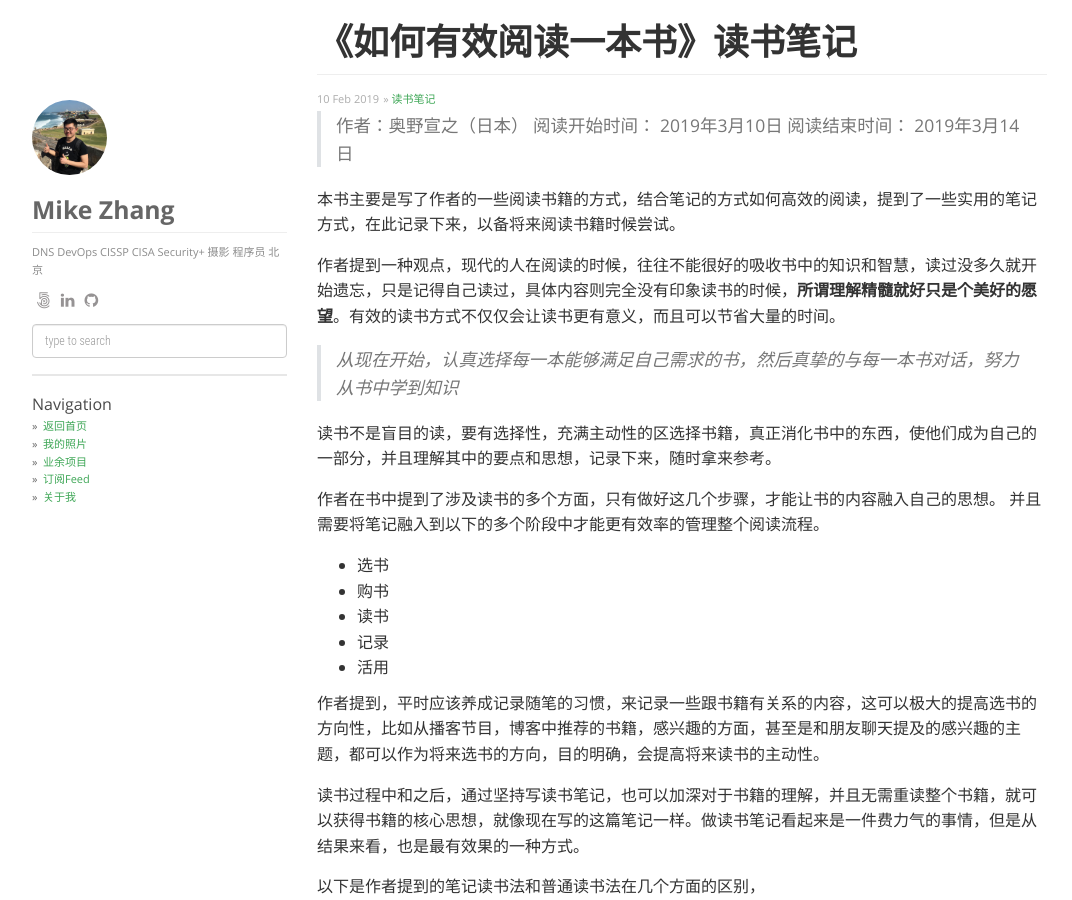
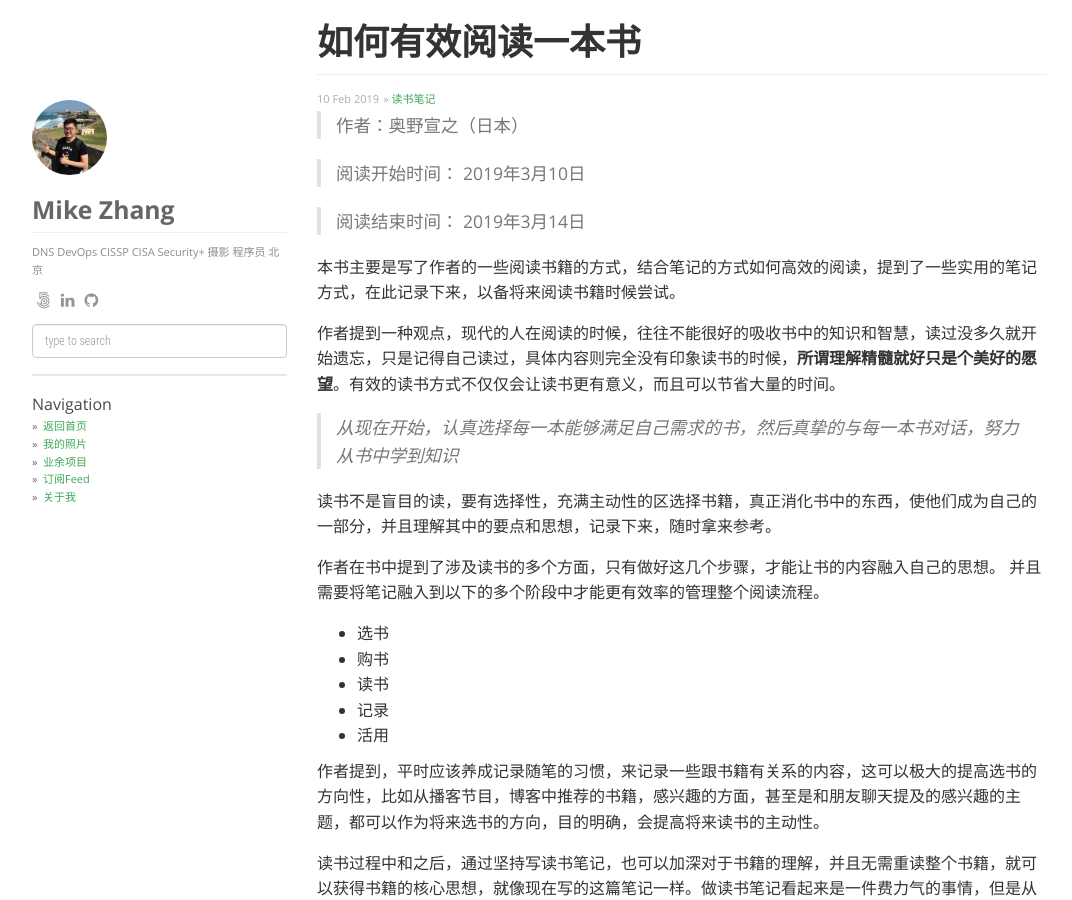
Before and after one commit to zhangmingkai4315/zhangmingkai4315.github.io, a Jekyll site: the page built from _posts/2019-03-10-how-to-read.md, in a window 1280 px wide and 900 px high. Shown: the whole window, without its empty margins (53-1125 px from the left). Built offline with Jekyll 4.4.1, drawn with Linux system fonts in a browser that asks for light colours; comment, search, counter and statistics services are not loaded; some of the changed text lies outside the part shown.

Commit message:
change a note title

```diff
--- a/_posts/2019-03-10-how-to-read.md
+++ b/_posts/2019-03-10-how-to-read.md
@@ -1,15 +1,17 @@
 ---
 layout: post
-title: 《如何有效阅读一本书》读书笔记
+title: 如何有效阅读一本书
 date: 2019-02-10T11:32:41+00:00
 author: mingkai
-permalink: /2019/02/data-intensive-application-1
+permalink: /2019/03/how-to-read
 categories:
   - 读书笔记
 ---
 
 > 作者：奥野宣之（日本）
+
 > 阅读开始时间： 2019年3月10日
+
 > 阅读结束时间： 2019年3月14日
 
 
```
Also changed, not shown: _posts/2019-02-10-data-intensive-application-1.md (+1 -1 lines).
